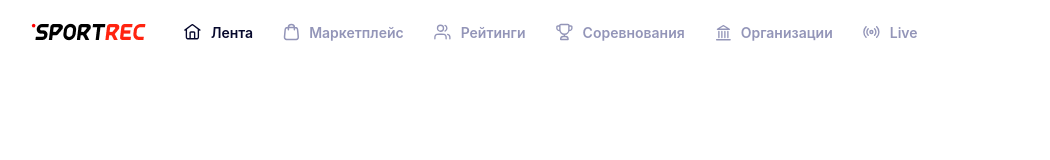
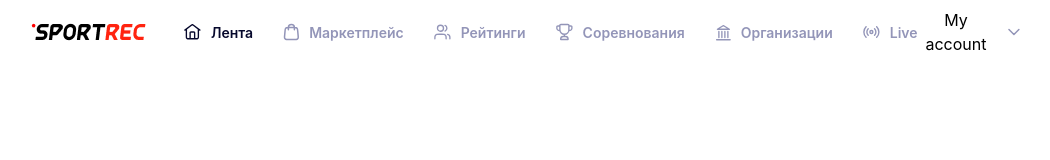
Before and after one commit to ZhenyaGoroh/Test-task, a React (Vite) app: page / in a window 1280 px wide. Shown: the top 160 px of the page, without its empty margins (116-1166 px from the left). Built offline with nearby package versions, Linux system fonts and the light colour scheme; no server answers.

Commit message:
Dropdown shared component

```diff
--- a/src/shared/assets/index.ts
+++ b/src/shared/assets/index.ts
@@ -4,6 +4,7 @@ import { ReactComponent as MarketIcon } from "./market.svg";
 import { ReactComponent as OrganizationIcon } from "./organization.svg";
 import { ReactComponent as CompetitionIcon } from "./competition.svg";
 import { ReactComponent as LiveIcon } from "./live.svg";
+import { ReactComponent as ChevronUpIcon } from "./chevron-up.svg";
 
 import Logo from "./logo.png";
 
@@ -15,4 +16,5 @@ export {
   OrganizationIcon,
   CompetitionIcon,
   LiveIcon,
+  ChevronUpIcon
 };
--- /dev/null
+++ b/src/shared/ui/dropdown/Dropdown.tsx
@@ -0,0 +1,54 @@
+import React from 'react';
+import {
+    Dropdown as MUIDropdown,
+    DropdownProps as MUIDropdownProps,
+} from '@mui/base/Dropdown';
+import { MenuButton, MenuButtonProps } from '@mui/base/MenuButton';
+import classNames from 'classnames';
+import { ChevronUpIcon } from '@/shared';
+import { MenuItem, MenuItemProps } from '@mui/base/MenuItem';
+import { Menu, MenuProps } from '@mui/base/Menu';
+
+const Dropdown = ({ children, ...rest }: MUIDropdownProps) => {
+    return <MUIDropdown {...rest}>{children}</MUIDropdown>;
+};
+
+const DropdownMenuButton = ({
+    children,
+    className,
+    isOpened = false,
+    ...rest
+}: MenuButtonProps & { isOpened?: boolean }) => {
+    return (
+        <MenuButton
+            {...rest}
+            className={classNames(
+                className,
+                'flex justify-center items-center gap-1',
+            )}
+        >
+            {children}
+            <ChevronUpIcon className={isOpened ? '' : 'rotate-180'} />
+        </MenuButton>
+    );
+};
+
+const DropdownMenu = ({ children, className, ...rest }: MenuProps) => {
+    return (
+        <Menu
+            {...rest}
+            className={classNames(
+                className,
+                'drop-shadow-baseShadow bg-white rounded-[10px]',
+            )}
+        >
+            {children}
+        </Menu>
+    );
+};
+
+const DropdownItem = ({ children, ...rest }: MenuItemProps) => {
+    return <MenuItem {...rest}>{children}</MenuItem>;
+};
+
+export { Dropdown, DropdownMenuButton, DropdownMenu, DropdownItem };
--- /dev/null
+++ b/src/shared/ui/dropdown/hooks/useDropdown.ts
@@ -0,0 +1,11 @@
+import { useState } from 'react';
+
+export function useDropdown() {
+    const [isOpened, setIsOpened] = useState(false);
+
+    function toggleOpen() {
+        setIsOpened((prev) => !prev);
+    }
+
+    return { isOpened, toggleOpen };
+}
--- /dev/null
+++ b/src/shared/ui/dropdown/index.ts
@@ -0,0 +1,9 @@
+import {
+    Dropdown,
+    DropdownMenuButton,
+    DropdownMenu,
+    DropdownItem,
+} from './Dropdown';
+import { useDropdown } from './hooks/useDropdown';
+
+export { Dropdown, DropdownMenuButton, DropdownMenu, DropdownItem, useDropdown };
--- /dev/null
+++ b/src/shared/ui/index.ts
@@ -0,0 +1,3 @@
+import { Dropdown, DropdownMenuButton, DropdownMenu, DropdownItem, useDropdown } from './dropdown';
+
+export { Dropdown, DropdownMenuButton, DropdownMenu, DropdownItem, useDropdown };
--- a/src/widgets/header/Header.tsx
+++ b/src/widgets/header/Header.tsx
@@ -1,15 +1,36 @@
-import React from "react";
-import { HeaderProps } from "./types";
-import { Logo } from "@/shared";
-import { NavigationItemLabels, Navigation } from "@/features";
+import React from 'react';
+import { HeaderProps } from './types';
+import {
+    DropdownMenu,
+    DropdownMenuButton,
+    Logo,
+    Dropdown,
+    DropdownItem,
+    useDropdown,
+} from '@/shared';
+import { NavigationItemLabels, Navigation } from '@/features';
 
 const Header = ({ isAuthorized = false }: HeaderProps) => {
+    const { isOpened, toggleOpen } = useDropdown();
     return (
         <header className="w-full h-16 py-[10px] px-[140px] flex justify-between items-center">
             <div className="flex gap-[30px]">
                 <img src={Logo} alt="" />
-        <Navigation activeItemLabel={NavigationItemLabels.home}/>
+                <Navigation activeItemLabel={NavigationItemLabels.home} />
             </div>
+
+            <Dropdown onOpenChange={toggleOpen}>
+                <DropdownMenuButton isOpened={isOpened}>
+                    My account
+                </DropdownMenuButton>
+                <DropdownMenu className="!top-4">
+                    <DropdownItem onClick={() => {}}>Profile</DropdownItem>
+                    <DropdownItem onClick={() => {}}>
+                        Language settings
+                    </DropdownItem>
+                    <DropdownItem onClick={() => {}}>Log out</DropdownItem>
+                </DropdownMenu>
+            </Dropdown>
         </header>
     );
 };
--- a/tailwind.config.js
+++ b/tailwind.config.js
@@ -7,6 +7,9 @@ export default {
         "grayscale/70": "#06082C",
         "grayscale/40": "#9395B8",
       },
+      dropShadow: {
+        "baseShadow": "-11px 11px 22.5px #0C0C1814"
+      }
     },
   },
   plugins: [],
```
Also changed, not shown: src/shared/index.ts (+16 -1 lines), src/shared/assets/chevron-up.svg (added), src/shared/assets/up-arrow.svg (added). Lines whose indentation alone changed are shown as unchanged.
